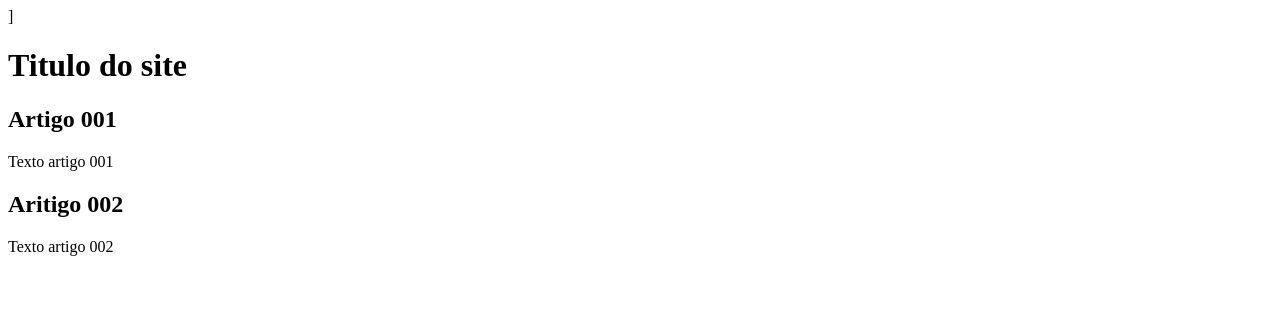
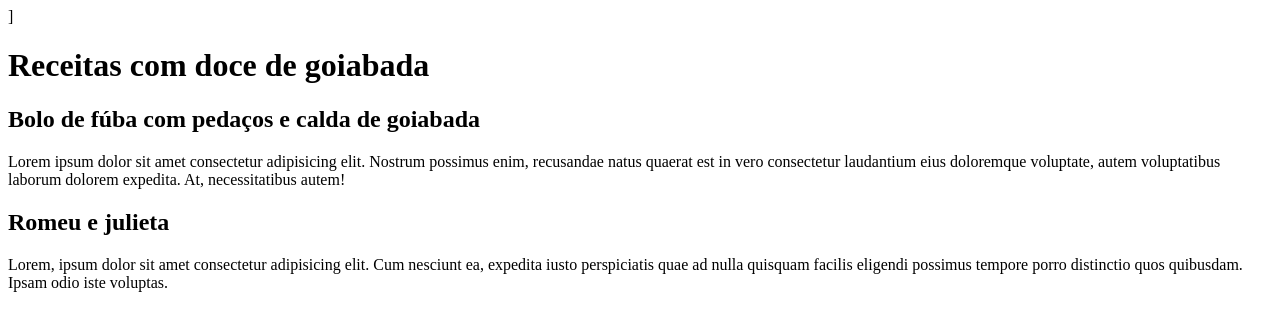
Before and after one commit to Josue-PN-Junior/projeto-site, a plain HTML site: page index.html in a window 1280 px wide. Drawn offline with Linux system fonts and the light colour scheme.

Commit message:
Receitas adicionadas

```diff
--- a/index.html
+++ b/index.html
@@ -8,15 +8,15 @@
 <body>
     <main>]
         <header>
-            <h1>Titulo do site</h1>
+            <h1>Receitas com doce de goiabada</h1>
         </header>
         <article>
-            <h2>Artigo 001</h2>
-            <p>Texto artigo 001</p>
+            <h2>Bolo de fúba com pedaços e calda de goiabada</h2>
+            <p>Lorem ipsum dolor sit amet consectetur adipisicing elit. Nostrum possimus enim, recusandae natus quaerat est in vero consectetur laudantium eius doloremque voluptate, autem voluptatibus laborum dolorem expedita. At, necessitatibus autem!</p>
         </article>
         <article>
-            <h2>Aritigo 002</h2>
-            <p>Texto artigo 002</p>
+            <h2>Romeu e julieta</h2>
+            <p>Lorem, ipsum dolor sit amet consectetur adipisicing elit. Cum nesciunt ea, expedita iusto perspiciatis quae ad nulla quisquam facilis eligendi possimus tempore porro distinctio quos quibusdam. Ipsam odio iste voluptas.</p>
         </article>
     </main>
 
```
